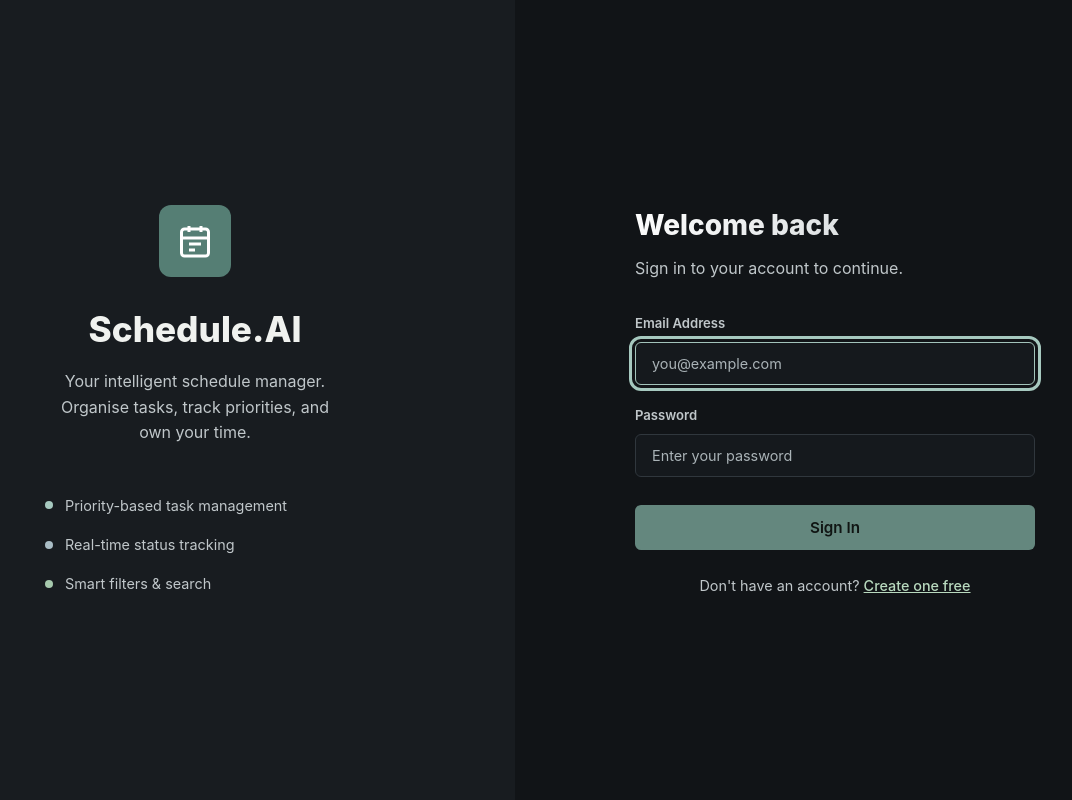
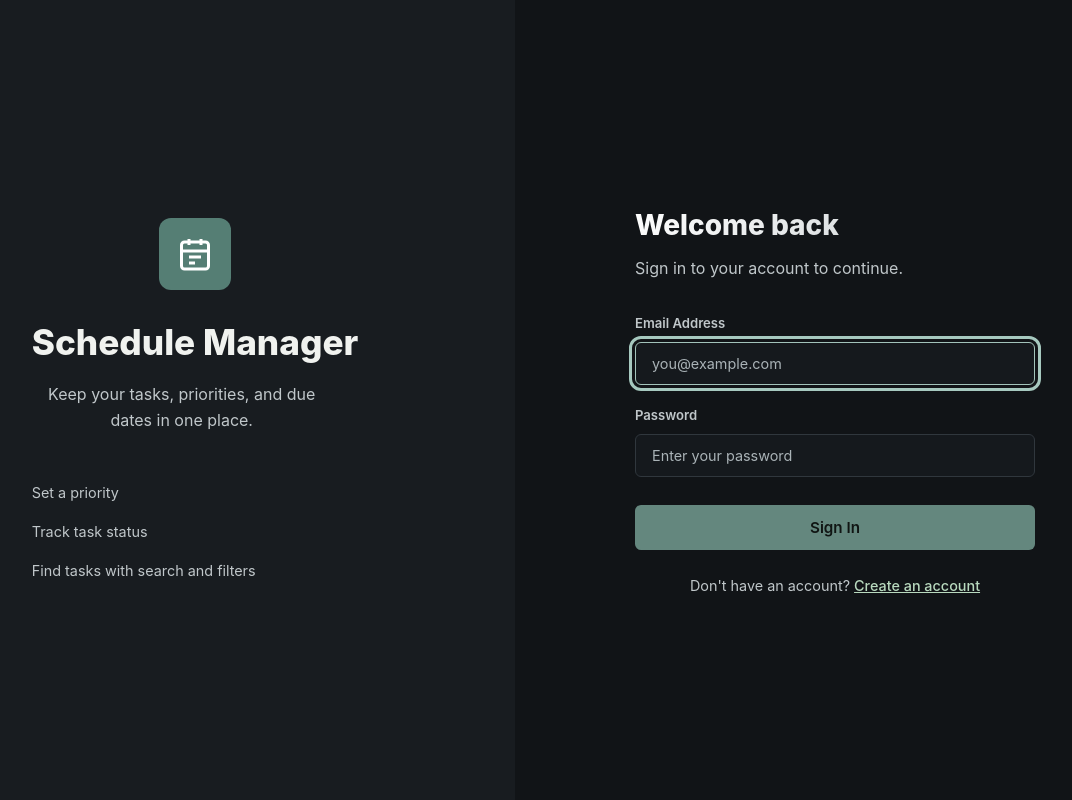
Before and after one commit to Knight6azer/Schedule-Manager, a Flask app: page /auth/login in a window 1280 px wide. Shown: the whole page, without its empty margins (125-1197 px from the left). Run offline with Flask 3, Linux system fonts and the light colour scheme.

Commit message:
Clarify sign-in experience

```diff
--- a/app/templates/login.html
+++ b/app/templates/login.html
@@ -15,22 +15,19 @@
                     <line x1="8" y1="18" x2="12" y2="18" />
                 </svg>
             </div>
-            <div class="auth-brand-title">Schedule.AI</div>
+            <div class="auth-brand-title">Schedule Manager</div>
             <div class="auth-brand-sub">
-                Your intelligent schedule manager. Organise tasks, track priorities, and own your time.
+                Keep your tasks, priorities, and due dates in one place.
             </div>
             <div class="auth-features">
                 <div class="auth-feature">
-                    <div class="auth-feature-dot dot-purple"></div>
-                    <span>Priority-based task management</span>
+                    <span>Set a priority</span>
                 </div>
                 <div class="auth-feature">
-                    <div class="auth-feature-dot dot-cyan"></div>
-                    <span>Real-time status tracking</span>
+                    <span>Track task status</span>
                 </div>
                 <div class="auth-feature">
-                    <div class="auth-feature-dot dot-green"></div>
-                    <span>Smart filters &amp; search</span>
+                    <span>Find tasks with search and filters</span>
                 </div>
             </div>
         </div>
@@ -47,12 +44,12 @@
                 <div class="form-group">
                     <label class="form-label" for="email">Email Address</label>
                     <input class="form-control" type="email" id="email" name="email" required
-                        placeholder="you@example.com" autofocus>
+                        maxlength="120" autocomplete="email" placeholder="you@example.com" autofocus>
                 </div>
                 <div class="form-group">
                     <label class="form-label" for="password">Password</label>
                     <input class="form-control" type="password" id="password" name="password" required
-                        placeholder="Enter your password">
+                        autocomplete="current-password" placeholder="Enter your password">
                 </div>
 
                 <button type="submit" class="btn btn-primary"
@@ -63,7 +60,7 @@
 
             <p style="margin-top:1.5rem; text-align:center; color:var(--text-muted); font-size:0.9rem;">
                 Don't have an account?
-                <a href="{{ url_for('auth.register') }}" class="auth-link">Create one free</a>
+                <a href="{{ url_for('auth.register') }}" class="auth-link">Create an account</a>
             </p>
         </div>
     </div>
```
